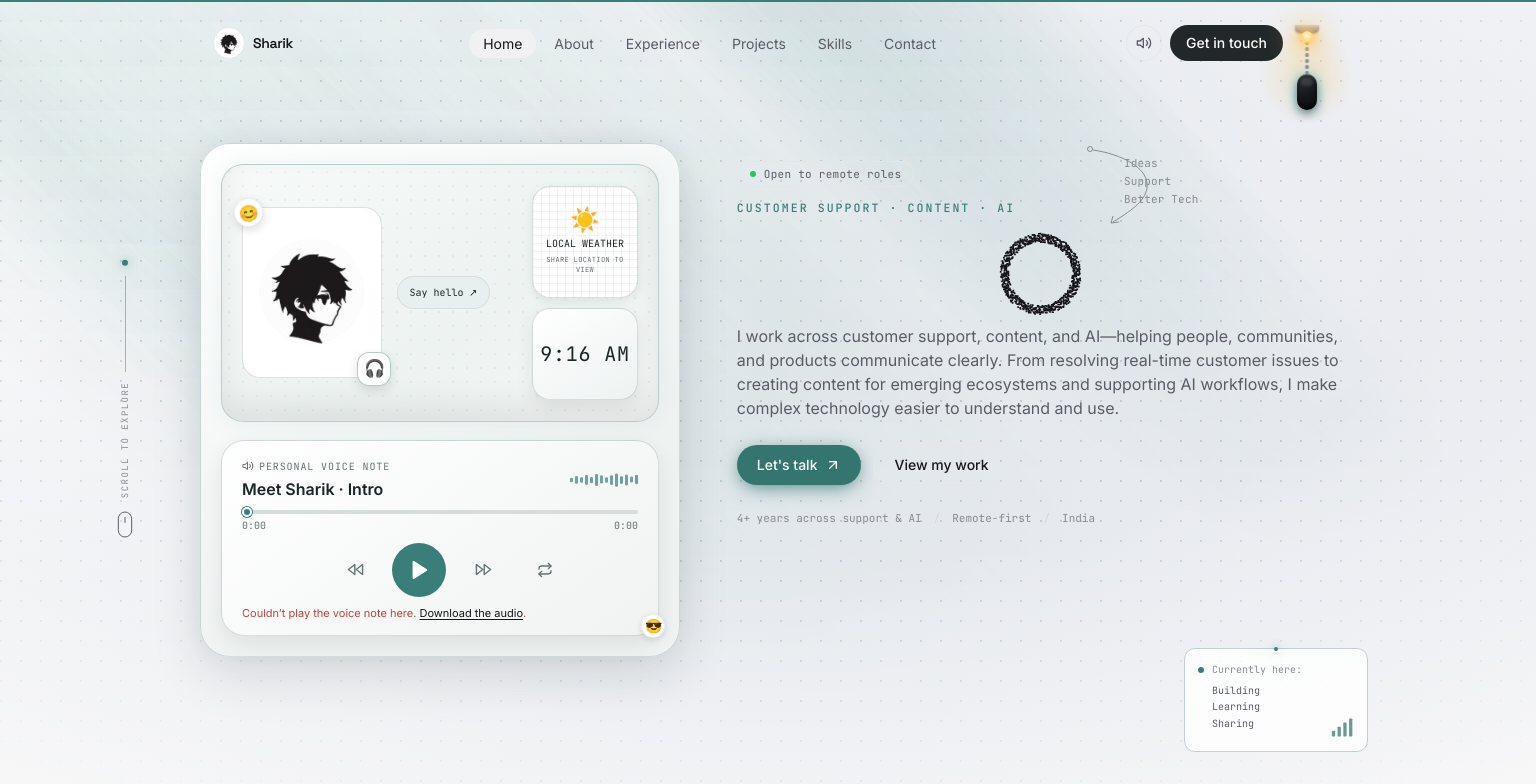
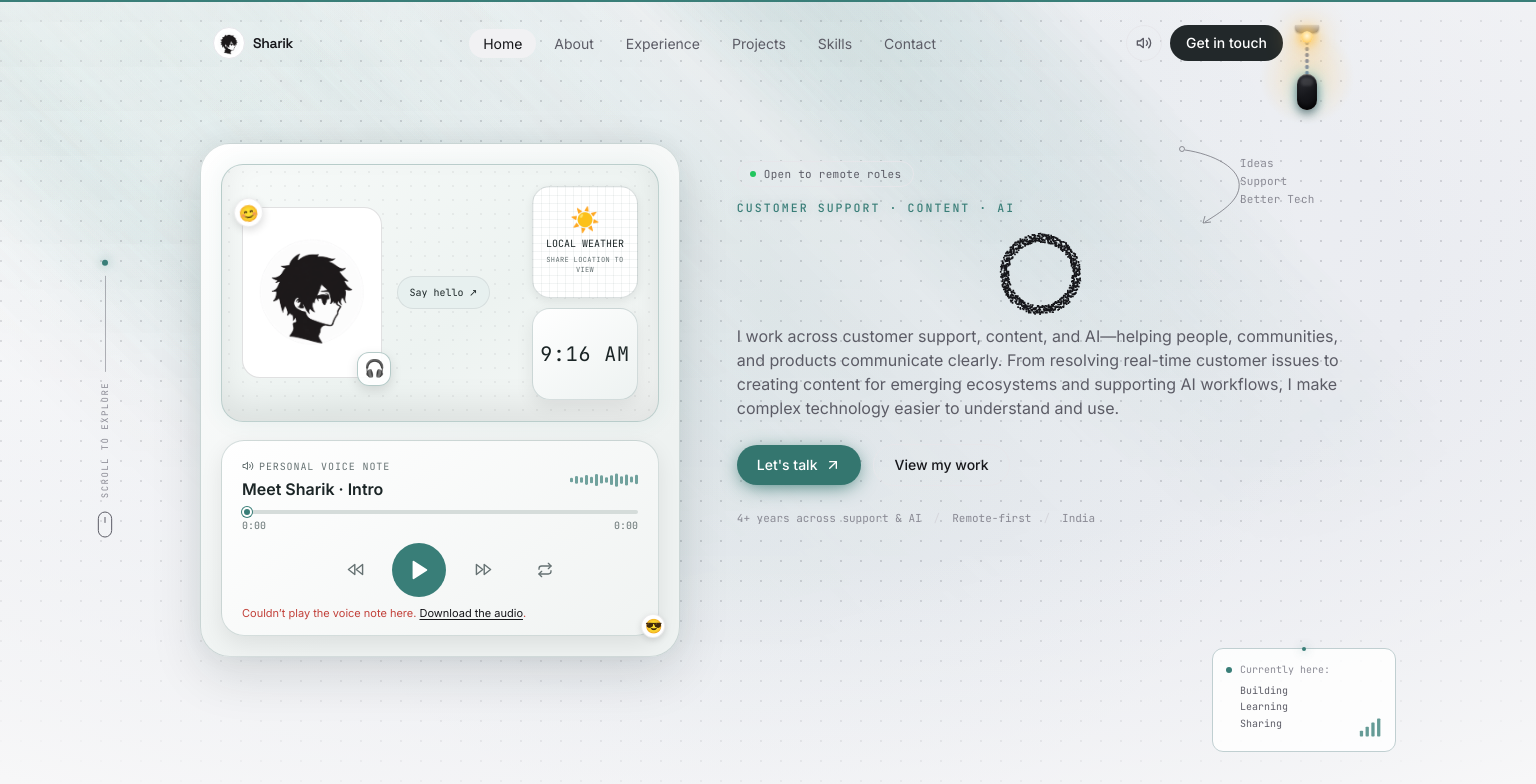
Before and after one commit to isharik/Portfolio, a Next.js app: page / in a window 1536 px wide. Shown: the top 784 px of the page. Built offline with nearby package versions, Linux system fonts and the light colour scheme.

Commit message:
Refine hero overlay positioning

```diff
--- a/src/app/globals.css
+++ b/src/app/globals.css
@@ -262,6 +262,7 @@ body {
   text-transform: uppercase;
   color: var(--accent);
 }
+.hero-layout .eyebrow [data-parallax-layer="3"] { text-shadow: 0 0 12px color-mix(in srgb,var(--accent) 28%,transparent); }
 
 /* The avatar artwork itself has a transparent outer area. */
 .portrait-tilt {
@@ -614,15 +615,15 @@ html.js .particle-title.is-ready .particle-title-semantic {
 .recruiter-control.recruiter-repeat.is-active { background: var(--accent-soft); color: var(--accent); }
 .hero-layout > div:first-child { transition: transform 260ms var(--ease-out); }
 @media (min-width: 1440px) {
-  .hero-scroll-cue { position: absolute; top: 50%; left: max(12px,calc((100vw - 1200px) / 2 - 54px)); z-index: 3; display: flex; width: 22px; align-items: center; flex-direction: column; gap: 10px; transform: translateY(-50%); pointer-events: none; }
+  .hero-scroll-cue { position: absolute; top: 50%; left: max(12px,calc((100vw - 1200px) / 2 - 74px)); z-index: 3; display: flex; width: 22px; align-items: center; flex-direction: column; gap: 10px; transform: translateY(-50%); pointer-events: none; }
   .hero-scroll-cue-dot { width: 6px; height: 6px; flex: 0 0 auto; border-radius: 50%; background: var(--accent); box-shadow: 0 0 10px color-mix(in srgb,var(--accent) 55%,transparent); }
   .hero-scroll-cue-line { width: 1px; height: clamp(72px,12vh,112px); background: color-mix(in srgb,var(--fg-muted) 45%,transparent); }
   .hero-scroll-cue-label { color: var(--fg-subtle); font-family: var(--font-mono),monospace; font-size: 9px; letter-spacing: .16em; line-height: 1; white-space: nowrap; writing-mode: vertical-rl; transform: rotate(180deg); }
   .hero-scroll-cue-mouse { width: 20px; height: 29px; margin-top: 3px; color: var(--fg-muted); stroke: currentColor; stroke-width: 1.2; }
-  .hero-ideas-note { position: absolute; top: 17%; right: max(120px,calc((100vw - 1200px) / 2 + 72px)); z-index: 2; width: 172px; min-height: 110px; color: var(--fg-subtle); font-family: var(--font-mono),monospace; font-size: 11px; line-height: 1.65; letter-spacing: .015em; pointer-events: none; }
-  .hero-ideas-note svg { position: absolute; top: 0; left: -54px; width: 150px; height: 104px; overflow: visible; stroke: color-mix(in srgb,var(--fg-muted) 65%,transparent); stroke-width: 1; }
+  .hero-ideas-note { position: absolute; top: 17%; right: max(32px,calc((100vw - 1200px) / 2 - 44px)); z-index: 2; width: 172px; min-height: 110px; color: var(--fg-subtle); font-family: var(--font-mono),monospace; font-size: 11px; line-height: 1.65; letter-spacing: .015em; pointer-events: none; }
+  .hero-ideas-note svg { position: absolute; top: 0; left: -78px; width: 150px; height: 104px; overflow: visible; stroke: color-mix(in srgb,var(--fg-muted) 65%,transparent); stroke-width: 1; }
   .hero-ideas-note span { position: relative; display: block; padding-top: 18px; }
-  .hero-current-status { position: absolute; right: max(24px,calc((100vw - 1200px) / 2)); bottom: clamp(28px,6vh,56px); z-index: 3; display: flex; width: 184px; min-height: 104px; align-items: flex-end; justify-content: space-between; padding: 13px 13px 12px; border: 1px solid color-mix(in srgb,var(--accent) 22%,var(--border)); border-radius: 11px; background: color-mix(in srgb,var(--surface) 82%,transparent); color: var(--fg-muted); font-family: var(--font-mono),monospace; font-size: 10px; line-height: 1.55; pointer-events: none; }
+  .hero-current-status { position: absolute; right: max(24px,calc((100vw - 1200px) / 2 - 28px)); bottom: clamp(28px,6vh,56px); z-index: 3; display: flex; width: 184px; min-height: 104px; align-items: flex-end; justify-content: space-between; padding: 13px 13px 12px; border: 1px solid color-mix(in srgb,var(--accent) 22%,var(--border)); border-radius: 11px; background: color-mix(in srgb,var(--surface) 82%,transparent); color: var(--fg-muted); font-family: var(--font-mono),monospace; font-size: 10px; line-height: 1.55; pointer-events: none; }
   .hero-current-status-accent { position: absolute; top: -2px; left: 50%; width: 4px; height: 4px; border-radius: 50%; background: var(--accent); box-shadow: 0 0 8px color-mix(in srgb,var(--accent) 68%,transparent); transform: translateX(-50%); }
   .hero-current-status-copy { align-self: flex-start; }
   .hero-current-status-heading { display: flex; align-items: center; gap: 8px; color: var(--fg-subtle); }
```
